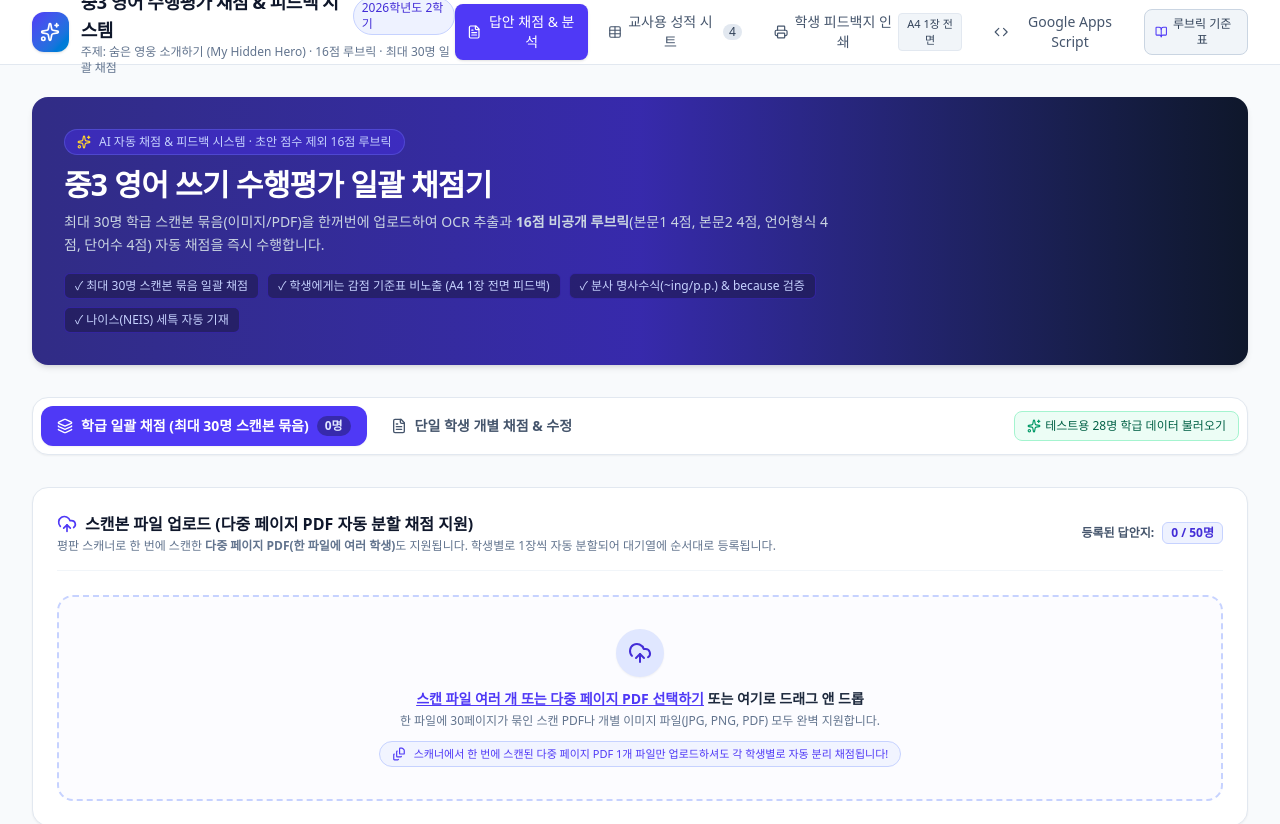
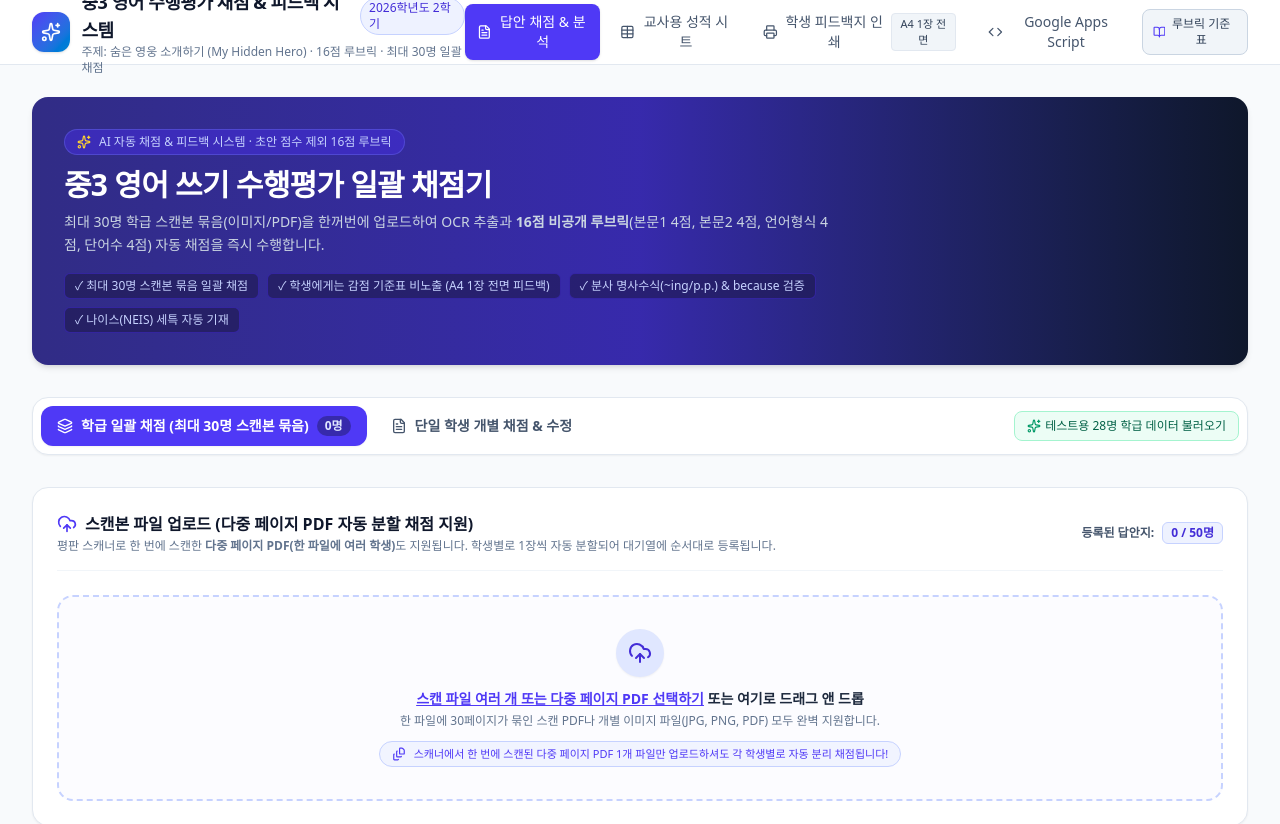
Before and after one commit to minie1015-cpu/-3-, a React (Vite) app: page / in a window 1280 px wide. Shown: the top 824 px of the page. Built offline with nearby package versions, Linux system fonts and the light colour scheme; a web font is replaced by a local one.

Commit message:
feat: initialize app with empty student records
Remove default sample records from initial state to ensure a clean user experience upon first access.

```diff
--- a/src/App.tsx
+++ b/src/App.tsx
@@ -6,7 +6,6 @@ import { StudentPrintView } from './components/StudentPrintView';
 import { AppsScriptGuideView } from './components/AppsScriptGuideView';
 import { RubricInfoModal } from './components/RubricInfoModal';
 import { EvaluationRecord } from './types';
-import { SAMPLE_EVALUATIONS } from './data/sampleStudents';
 import { sanitizeEvaluationRecord } from './utils/sanitize';
 
 export default function App() {
@@ -17,17 +16,20 @@ export default function App() {
       if (saved) {
         const parsed = JSON.parse(saved);
         if (Array.isArray(parsed) && parsed.length > 0) {
-          return parsed.map(sanitizeEvaluationRecord);
+          // Exclude any pre-existing sample records so the app starts clean
+          return parsed
+            .filter((r) => r && r.id && !r.id.startsWith('sample-'))
+            .map(sanitizeEvaluationRecord);
         }
       }
     } catch (e) {
       console.warn('Failed to load records from localStorage', e);
     }
-    return SAMPLE_EVALUATIONS.map(sanitizeEvaluationRecord);
+    return [];
   });
 
   const [selectedStudentId, setSelectedStudentId] = useState<string | null>(
-    records[0]?.id || SAMPLE_EVALUATIONS[0]?.id || null
+    records[0]?.id || null
   );
   const [isRubricModalOpen, setIsRubricModalOpen] = useState(false);
 
```
